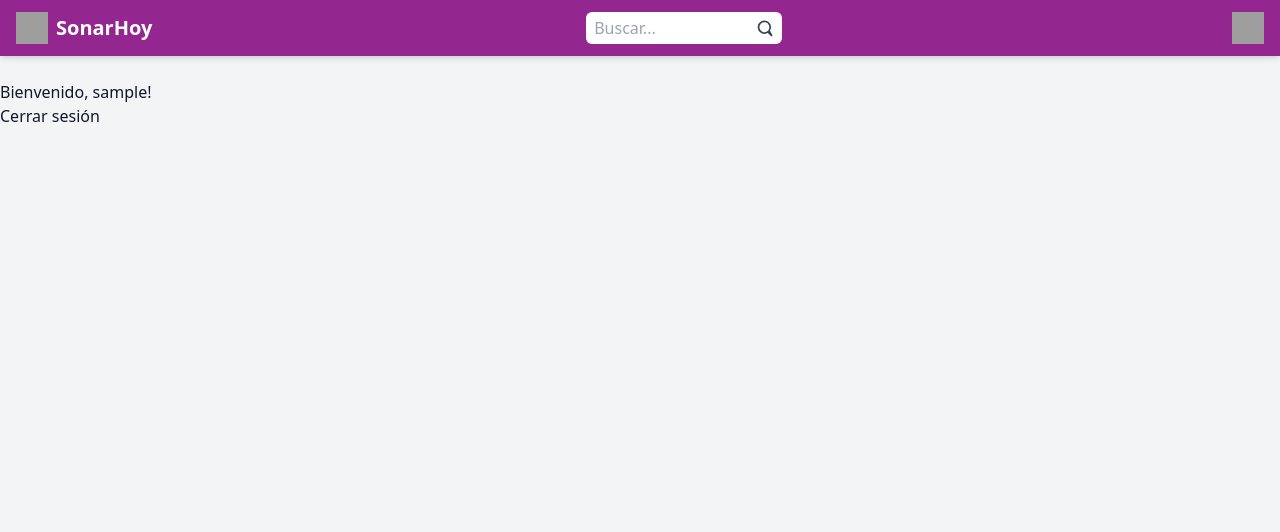
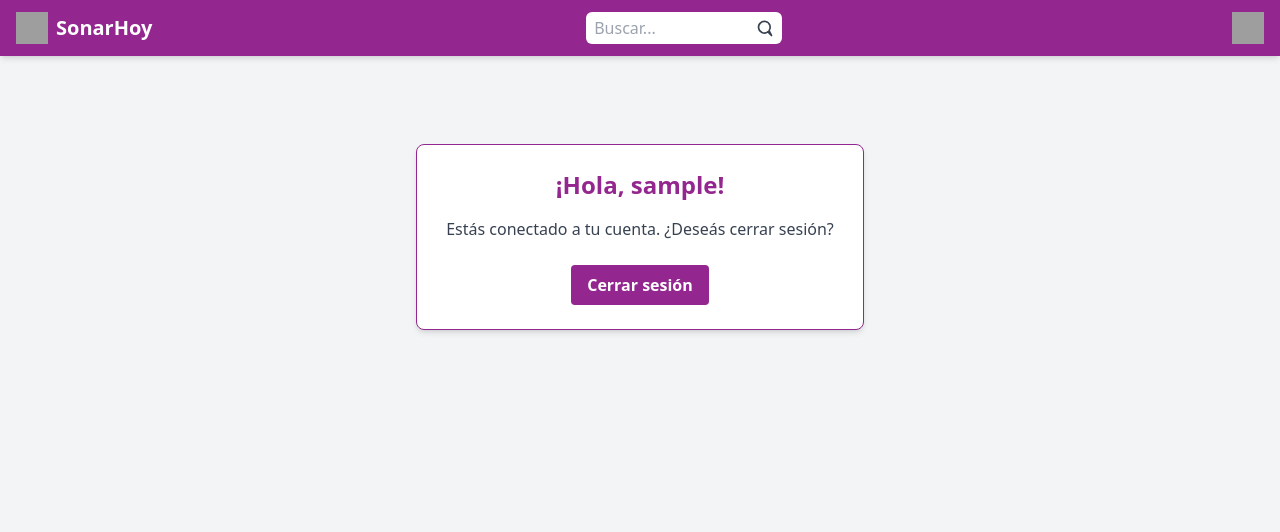
Before and after one commit to AlexiasXro/SonarHoy, a Django app: page /user/profile/ in a window 1280 px wide. Shown: the top 532 px of the page. Run offline with Django 5.2, Linux system fonts and the light colour scheme; the visitor is signed in with stand-in values (Sample User, id 1); some libraries are stand-ins or nearby versions; grey boxes are pictures that could not be loaded.

Commit message:
Perfil del usuario (falta vincular con home)

```diff
--- a/blog/apps/user/templates/user/profile.html
+++ b/blog/apps/user/templates/user/profile.html
@@ -1,9 +1,13 @@
 {% extends 'layout.html' %}
 
 {% block content %}
-<p>Bienvenido, {{ request.user.username }}!</p>
-<form action="{% url 'user:logout' %}" method="post">
+<div class="max-w-md mx-auto mt-16 bg-white dark:bg-gray-800 border border-[#93278f] rounded-lg shadow-md p-6 text-center">
+  <h2 class="text-2xl font-bold text-[#93278f] mb-4">¡Hola, {{ request.user.username }}!</h2>
+  <p class="text-gray-700 dark:text-gray-200 mb-6">Estás conectado a tu cuenta. ¿Deseás cerrar sesión?</p>
+  <form action="{% url 'user:logout' %}" method="post">
     {% csrf_token %}
-    <input type="submit" value="Cerrar sesión">
-</form>
+    <input type="submit" value="Cerrar sesión"
+           class="bg-[#93278f] text-white font-semibold py-2 px-4 rounded hover:bg-purple-700 transition-colors" />
+  </form>
+</div>
 {% endblock %}
```
